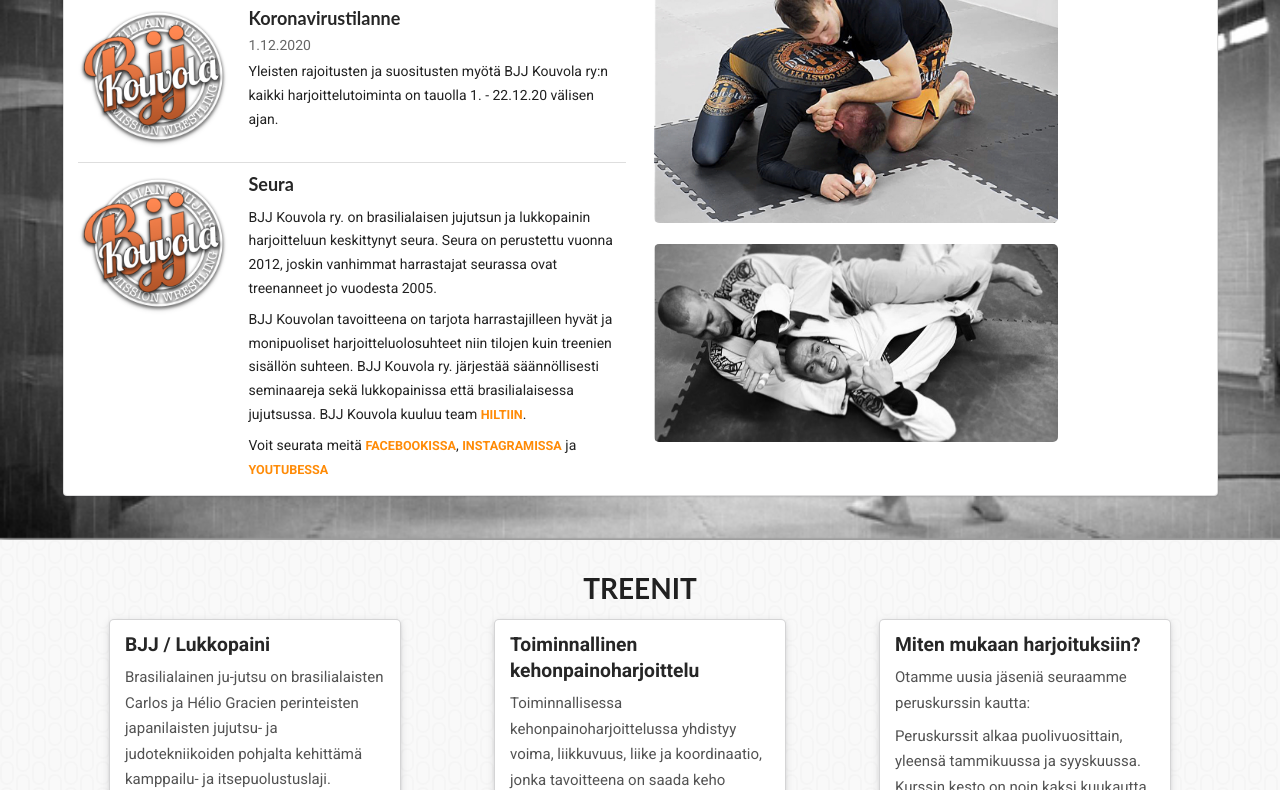
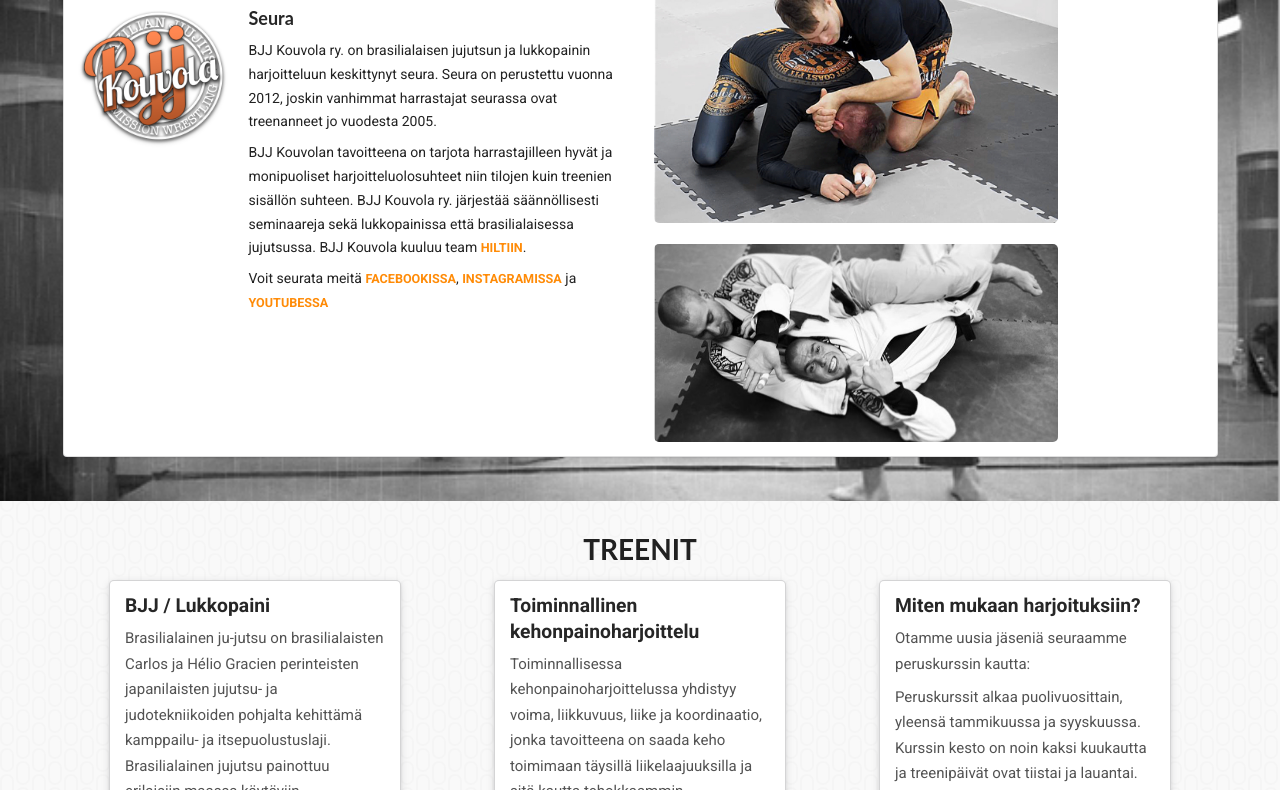
Before and after one commit to iispe/bjjkouvola, a plain HTML site: page index.html in a window 1280 px wide. Shown: the part 451-1241 px from the top of the page. Drawn offline with nearby package versions, Linux system fonts and the light colour scheme.

Commit message:
update news and schedule

```diff
--- a/index.html
+++ b/index.html
@@ -62,22 +62,7 @@
                     </h2>
 
                     <div class="ui divided items">
-                        <div class="item">
-                            <div class="ui small image">
-                                <img src="./images/rnd/BJJKouvola_icon.png">
-                            </div>
-                            <div class="content">
-                                <div class="header">Koronavirustilanne</div>
-                                <div class="meta">
-                                    <span>1.12.2020</span>
-                                </div>
-                                <div class="description">
-                                    <p>Yleisten rajoitusten ja suositusten myötä BJJ Kouvola ry:n kaikki harjoittelutoiminta on
-                                        tauolla 1. - 22.12.20 välisen ajan.
-                                    </p>
-                                </div>
-                            </div>
-                        </div>
+
                         <div class="item">
                             <div class="ui small image">
                                 <img src="./images/rnd/BJJKouvola_icon.png">
@@ -213,7 +198,7 @@
                             </td>
                             <td>Lukkopaini</td>
                         </tr>
-                        <tr >
+                        <tr>
                             <td>
                                 Tiistai
                             </td>
@@ -232,7 +217,7 @@
                             </td>
                             <td>BJJ/Lukkopaini sparrivuoro</td>
                         </tr>
-                        <tr >
+                        <tr>
                             <td>
                                 Lauantai
                             </td>
@@ -262,7 +247,7 @@
                     <p>Alle 18v ja työttömät 20e/kk</p>
                     <p>Poliisit, palomiehet ja sotilaat 35e/kk</p>
                         <p>Toiminnallinen kehonpainoharjoittelu 5e/kerta tai 40e/10kortti</p>
-                    <p>Nyt voit maksaa myös Smartumilla tai ePassilla!</p>
+                    <p>Nyt voit maksaa myös Smartumilla, ePassilla tai Edenredillä!</p>
                 </div>
             </div>
         </div>
```
